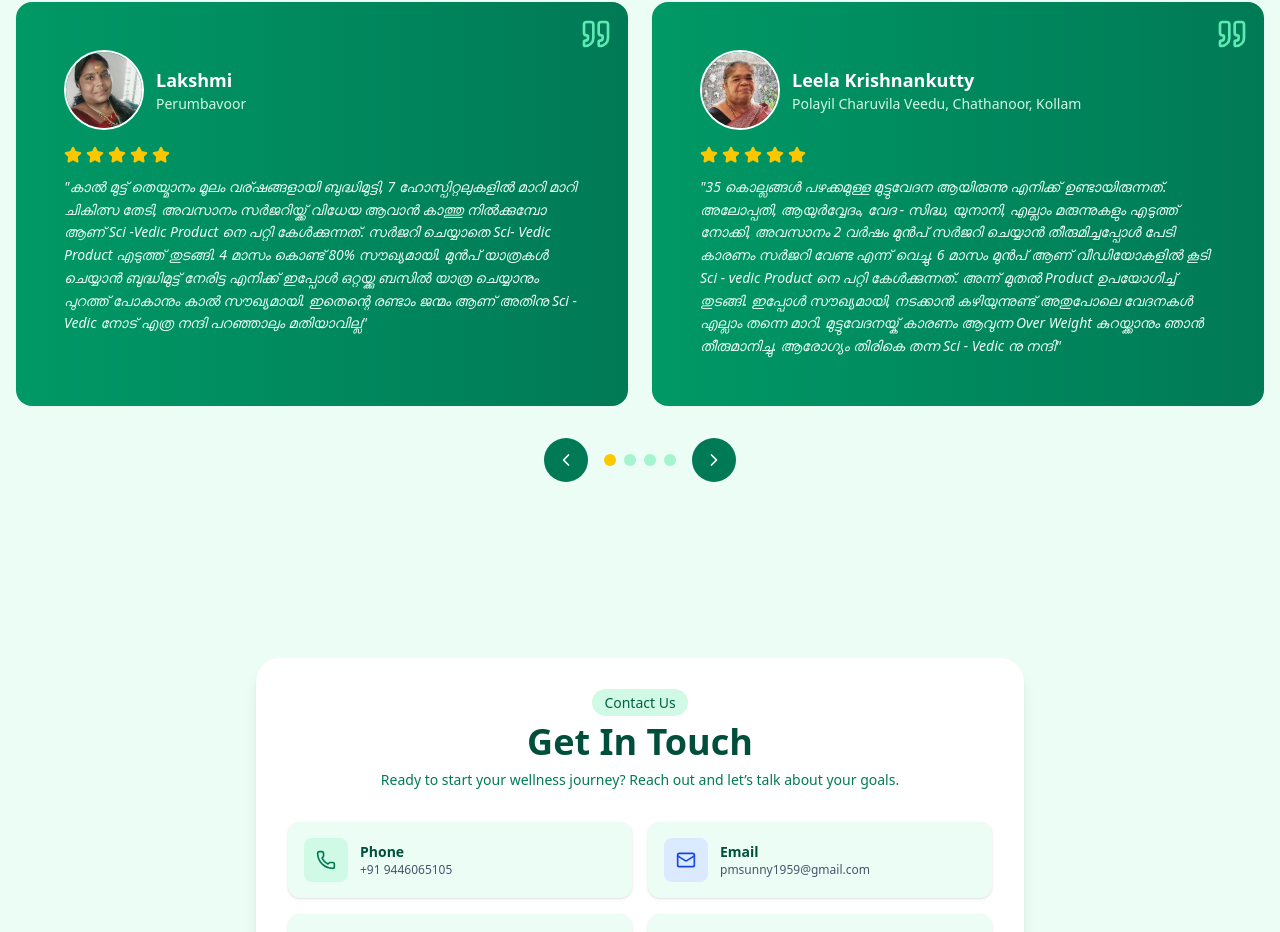
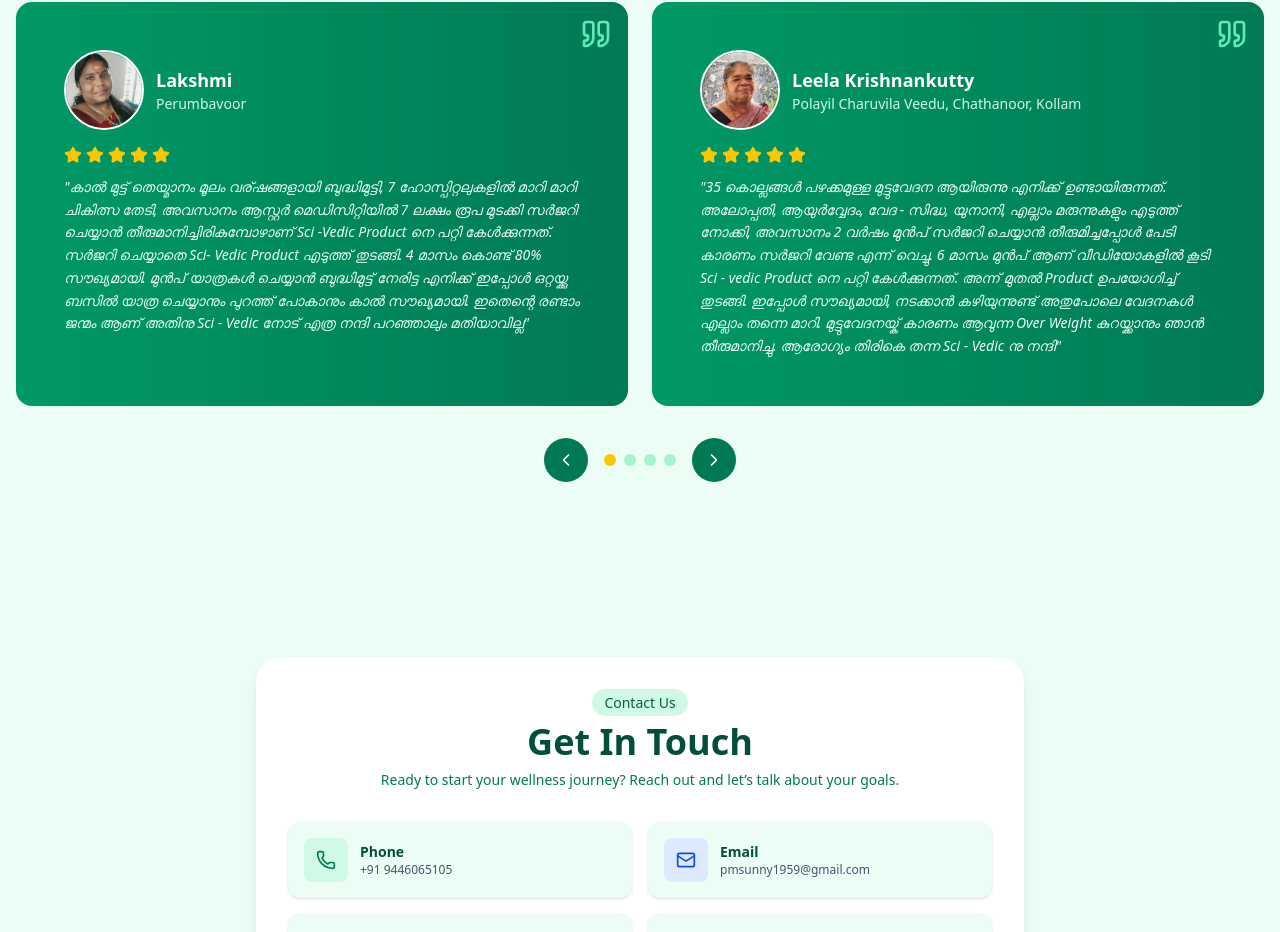
Before and after one commit to BessyPBabu/wellness_phoenix, a React (Vite) app: page / in a window 1280 px wide. Shown: the part 4346-5278 px from the top of the page. Built offline with nearby package versions, Linux system fonts and the light colour scheme.

Commit message:
edited testimonial mistakes

```diff
--- a/src/components/Testimonials.jsx
+++ b/src/components/Testimonials.jsx
@@ -21,7 +21,7 @@ const Testimonials = () => {
       place: "Perumbavoor",
       image: LakshmiImg,
       rating: 5,
-      text: "കാൽ മുട്ട് തെയ്മാനം മൂലം വര്ഷങ്ങളായി ബുദ്ധിമുട്ടി, 7 ഹോസ്പിറ്റലുകളിൽ മാറി മാറി ചികിത്സ തേടി, അവസാനം  സർജറിയ്ക്ക് വിധേയ ആവാൻ കാത്തു നിൽക്കുമ്പോ ആണ് Sci -Vedic Product നെ പറ്റി കേൾക്കുന്നത്. സർജറി ചെയ്യാതെ Sci- Vedic Product എടുത്ത് തുടങ്ങി. 4 മാസം കൊണ്ട് 80% സൗഖ്യമായി. മുൻപ് യാത്രകൾ ചെയ്യാൻ ബുദ്ധിമുട്ട് നേരിട്ട എനിക്ക് ഇപ്പോൾ ഒറ്റയ്ക്കു ബസിൽ യാത്ര ചെയ്യാനും പുറത്ത് പോകാനും കാൽ സൗഖ്യമായി. ഇതെന്റെ രണ്ടാം ജന്മം ആണ് അതിനു Sci - Vedic  നോട്‌ എത്ര നന്ദി പറഞ്ഞാലും മതിയാവില്ല"
+      text: "കാൽ മുട്ട് തെയ്മാനം മൂലം വര്ഷങ്ങളായി ബുദ്ധിമുട്ടി, 7 ഹോസ്പിറ്റലുകളിൽ മാറി മാറി ചികിത്സ തേടി, അവസാനം ആസ്റ്റർ മെഡിസിറ്റിയിൽ 7 ലക്ഷം രൂപ മുടക്കി സർജറി ചെയ്യാൻ തീരുമാനിച്ചിരികുമ്പോഴാണ് Sci -Vedic Product നെ പറ്റി കേൾക്കുന്നത്. സർജറി ചെയ്യാതെ Sci- Vedic Product എടുത്ത് തുടങ്ങി. 4 മാസം കൊണ്ട് 80% സൗഖ്യമായി. മുൻപ് യാത്രകൾ ചെയ്യാൻ ബുദ്ധിമുട്ട് നേരിട്ട എനിക്ക് ഇപ്പോൾ ഒറ്റയ്ക്കു ബസിൽ യാത്ര ചെയ്യാനും പുറത്ത് പോകാനും കാൽ സൗഖ്യമായി. ഇതെന്റെ രണ്ടാം ജന്മം ആണ് അതിനു Sci - Vedic  നോട്‌ എത്ര നന്ദി പറഞ്ഞാലും മതിയാവില്ല"
     },
     {
       name: "Leela Krishnankutty",
@@ -42,7 +42,7 @@ const Testimonials = () => {
       place: "Velangad, Kozhikode",
       image: MeryJoseImg,
       rating: 5,
-      text: "എനിക്ക് കാൽമുട്ടിനു നീരും കാൽ നിലത്തു കുത്താൻ പറ്റാത്ത അത്രയും വേദനയും ആയിരുന്നു, ഒരുപാട് മരുന്നുകൾ എടുത്തു ഒരു കുറവും തോന്നിയില്ല. അങ്ങനെ Sci - vedic Product നെ പറ്റി കേട്ടു Product എടുക്കാൻ തീരുമാനിച്ചു. Sunny Sir ആദ്യം ഒരു മാസത്തെ Product തന്നു, അത് കഴിച്ചപ്പോൾ വളരെ  കുറവ് തോന്നി. ഇപ്പോൾ 4 മാസമായി, ഏറെക്കുറെ വേദനയും മാറി വരുന്നു. ഇതുപോലെ വേദന അനുഭവിക്കുന്നത് ഈ Sci- Vedic Product വാങ്ങി സൗഖ്യപ്പെടട്ടെ എന്നാണ് എന്റെ ആഗ്രഹം. ഇതിൽ കൂടി എനിക്ക് അത്ര സൗഖ്യവും, ആശ്വാസവും സന്തോഷവും ആണ് കിട്ടിയത്. ഒരുപാട് നന്ദി"
+      text: "എനിക്ക് കാൽമുട്ടിനു നീരും കാൽ നിലത്തു കുത്താൻ പറ്റാത്ത അത്രയും വേദനയും ആയിരുന്നു, ഒരുപാട് മരുന്നുകൾ എടുത്തു ഒരു കുറവും തോന്നിയില്ല. അങ്ങനെ Sci - vedic Product നെ പറ്റി കേട്ടു Product എടുക്കാൻ തീരുമാനിച്ചു. Sunny Sir ആദ്യം ഒരു മാസത്തെ Product തന്നു, അത് കഴിച്ചപ്പോൾ വളരെ  കുറവ് തോന്നി. ഇപ്പോൾ 4 മാസമായി, ഏറെക്കുറെ വേദനയും മാറി വരുന്നു. ഇതുപോലെ വേദന അനുഭവിക്കുന്നവർ ഈ Sci- Vedic Product വാങ്ങി സൗഖ്യപ്പെടട്ടെ എന്നാണ് എന്റെ ആഗ്രഹം. ഇതിൽ കൂടി എനിക്ക് അത്രമാത്രം സൗഖ്യവും, ആശ്വാസവും സന്തോഷവും ആണ് കിട്ടിയത്. ഒരുപാട് നന്ദി"
     },
     {
       name: "Pushpamma ",
@@ -56,7 +56,7 @@ const Testimonials = () => {
       place: "Mankottachera, Karumady, Ambalapuzha",
       image: Reena2Img,
       rating: 5,
-      text: "മുട്ടുവേദന ആയിരുന്നു എന്റെ പ്രശ്നം. വർഷങ്ങൾ ആയിട്ടുള്ള വേദന സഹിച് മടുത്തു പല ഹോസ്പിറ്റലിലും ചികിൽസിച്ചു, അവസാനം സർജറി അല്ലാതെ വേറെ നിവൃത്തി ഇല്ല എന്ന സാഹചര്യത്തിൽ ആണ് യൂട്യൂബിൽ Sunny സർ ടെ വീഡിയോകൾ വഴി Sci - Vedic product നെപ്പറ്റി അറിയുന്നത്. Product കഴിച്ചു തുടങ്ങി 5 മാസം ആയപോഴേക്കും കാലിന്റെ നീരൊക്കെ മാറിതുടങ്ങിരുന്നു. ഞാൻ over Weight കുറച്ചു. മുൻപ് എനിക്ക് പള്ളിയിൽ പോകാനോ ജോലിക് പോകാനോ ഒന്നും കഴിയില്ലാരുന്നു ഇപ്പോൾ എല്ലാം ചെയ്യാൻ എന്നെകൊണ്ട് പറ്റുന്നുണ്ട്. ഈ product എനിക്ക് വളരെ ആശ്വാസവും സൗഖ്യവും നൽകുന്നുണ്ട്.  സാറിനോടും sci - Vedic നോടും നന്ദിയുണ്ട്"
+      text: "മുട്ടുവേദന ആയിരുന്നു എന്റെ പ്രശ്നം. വർഷങ്ങൾ ആയിട്ടുള്ള വേദന സഹിച് മടുത്തു പല ഹോസ്പിറ്റലിലും ചികിൽസിച്ചു, അവസാനം സർജറി അല്ലാതെ വേറെ നിവൃത്തി ഇല്ല എന്ന സാഹചര്യത്തിൽ ആണ് യൂട്യൂബിൽ Sunny സാറിന്റെ വീഡിയോകൾ വഴി Sci - Vedic product നെപ്പറ്റി അറിയുന്നത്. Product കഴിച്ചു തുടങ്ങി 5 മാസമായപ്പോൾ കാലിന്റെ നീര് ഏതാണ്ട് പൂർണമായി മാറി. ഇപ്പോൾ പള്ളിയിൽ പോകാനും തൊഴിലുറപ്പ് പണിക് പോകാനും ഒക്കെ സാധിക്കുന്നുണ്ട്. ഞാൻ over Weight കുറച്ചു. ഈ product എനിക്ക് വളരെ ആശ്വാസവും സൗഖ്യവും നൽകുന്നുണ്ട്.  സാറിനോടും sci - Vedic നോടും നന്ദിയുണ്ട്"
     },
     {
       name: "Dr. Susan Sabu John",
@@ -70,7 +70,7 @@ const Testimonials = () => {
       place: "Chambakulam, Alappuzha",
       image: Saneeesh1Img,
       rating: 5,
-      text: "എന്റെ ശരീരത്തിൽ 5 വര്ഷങ്ങളായി ഉണ്ടായിരുന്ന സോറിയാസിസിൽ നിന്ന് മോചനം ലഭിച്ചു. കൈ ചുരുട്ടി സ്വയം ഭക്ഷണം കഴിക്കാൻ പോലും കഴിയില്ലാരുന്നു. എന്നാൽ Sci -Vedic Product എടുത്ത് തുടങ്ങി 11 മത്തെ മാസം മുതൽ മാറ്റം കണ്ടു തുടങ്ങി, 20 ദിവസം ആയപോഴേക്കും ഭൂരിഭാഗവും സൗഖ്യമായി. Sci - vedic Team നോട്‌ ഒരുപാട് നന്ദിയുണ്ട്."
+      text: "എന്റെ ശരീരത്തിൽ 5 വര്ഷങ്ങളായി ഉണ്ടായിരുന്ന സോറിയാസിസിൽ നിന്ന് മോചനം ലഭിച്ചു. കൈ ചുരുട്ടി സ്വയം ഭക്ഷണം കഴിക്കാൻ പോലും കഴിയില്ലാരുന്നു. എന്നാൽ Sci -Vedic Product എടുത്ത് തുടങ്ങി 11 മത്തെ ദിവസം മുതൽ മാറ്റം കണ്ടു തുടങ്ങി, 20 ദിവസം ആയപോഴേക്കും ഭൂരിഭാഗവും സൗഖ്യമായി. Sci - vedic Team നോട്‌ ഒരുപാട് നന്ദിയുണ്ട്."
     },
 
   ];
```
